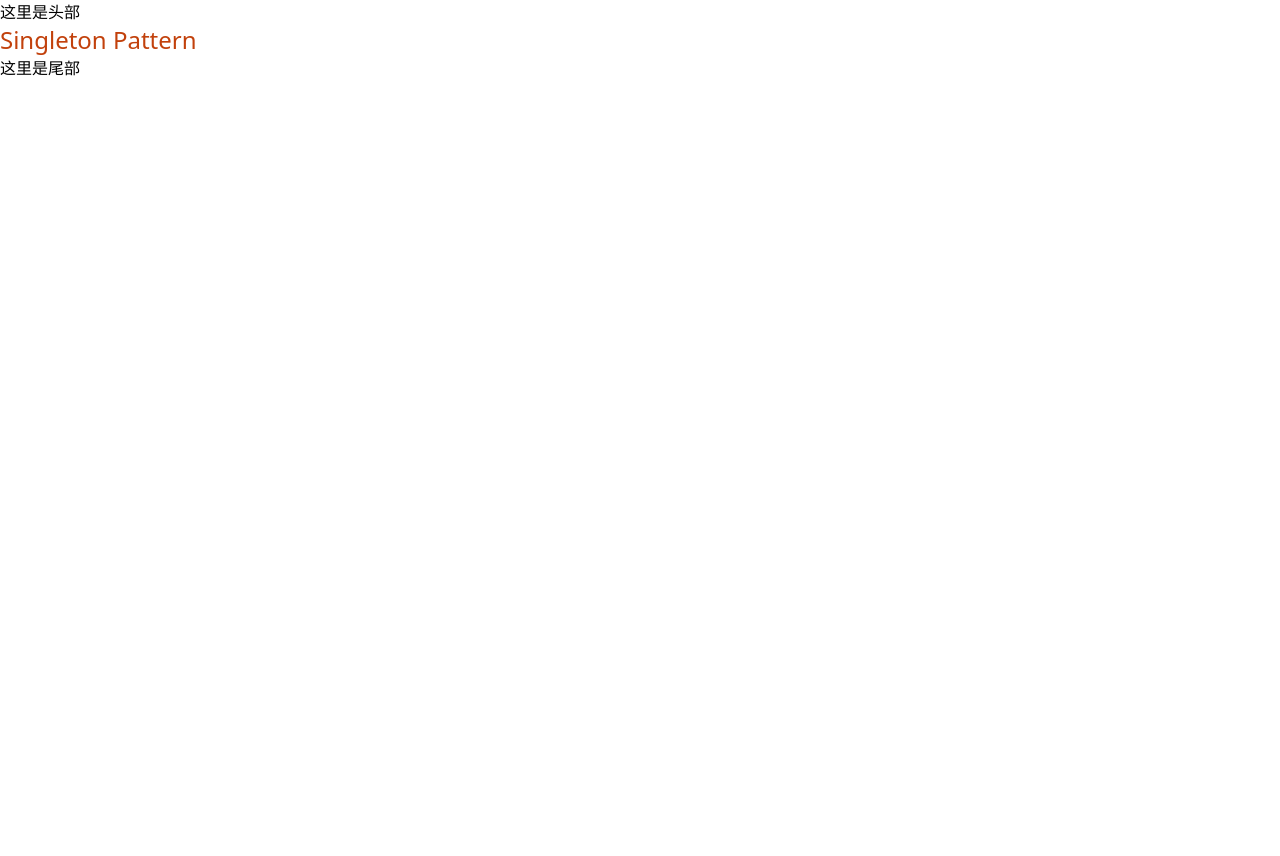
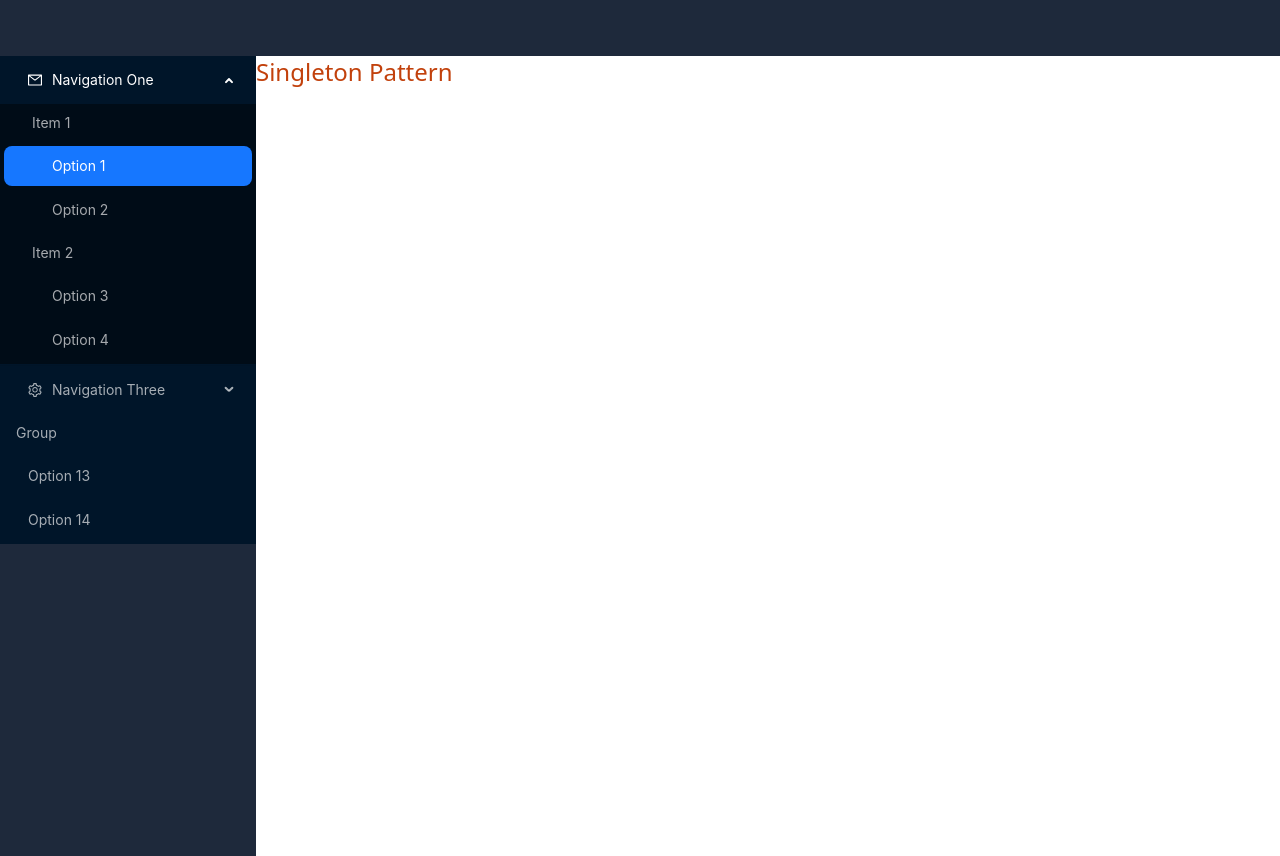
Before and after one commit to sumingcheng/ReactEase, a React (Vite) app: page / in a window 1280 px wide. Before the commit the page ends 800 px from the top, so only its background shows below. Built offline with nearby package versions, Linux system fonts and the light colour scheme.

Commit message:
两栏布局

```diff
--- /dev/null
+++ b/src/assets/less/layout.less
@@ -0,0 +1,15 @@
+.left {
+  position: absolute;
+  top: 3.5rem;
+  left: 0;
+  width: 256px;
+  height: 100%;
+}
+
+.right {
+  position: absolute;
+  top: 3.5rem;
+  left: 256px;
+  width: calc(100% - 256px);
+  height: 100%;
+}
--- a/src/layout/Menu.jsx
+++ b/src/layout/Menu.jsx
@@ -16,11 +16,6 @@ const items = [
     getItem('Item 1', 'g1', null, [getItem('Option 1', '1'), getItem('Option 2', '2')], 'group'),
     getItem('Item 2', 'g2', null, [getItem('Option 3', '3'), getItem('Option 4', '4')], 'group'),
   ]),
-  getItem('Navigation Two', 'sub2', <AppstoreOutlined/>, [
-    getItem('Option 5', '5'),
-    getItem('Option 6', '6'),
-    getItem('Submenu', 'sub3', null, [getItem('Option 7', '7'), getItem('Option 8', '8')]),
-  ]),
   {
     type: 'divider',
   },
@@ -32,7 +27,8 @@ const items = [
   ]),
   getItem('Group', 'grp', null, [getItem('Option 13', '13'), getItem('Option 14', '14')], 'group'),
 ]
-const App = () => {
+
+const MenuLeft = () => {
   const onClick = (e) => {
     console.log('click ', e)
   }
@@ -44,9 +40,10 @@ const App = () => {
           }}
           defaultSelectedKeys={['1']}
           defaultOpenKeys={['sub1']}
+          theme="dark"
           mode="inline"
           items={items}
       />
   )
 }
-export default App
+export default MenuLeft
--- a/src/layout/index.jsx
+++ b/src/layout/index.jsx
@@ -1,15 +1,16 @@
+import Menu from '@/layout/Menu.jsx'
+import '@/assets/less/layout.less'
 // 主框架
 const layout = ({ children }) => {
   return (
       <>
-        <header>这里是头部</header>
-        <main>
-          <div className="left"></div>
-          <div className="right">
-            {children}
-          </div>
-        </main>
-        <footer>这里是尾部</footer>
+        <header className="w-full h-14 bg-slate-800"></header>
+        <div className="left bg-slate-800">
+          <Menu></Menu>
+        </div>
+        <div className="right">
+          {children}
+        </div>
       </>
   )
 }
--- a/src/router/index.jsx
+++ b/src/router/index.jsx
@@ -23,4 +23,5 @@ function App () {
   )
 }
 
+
 export default App
```
Also changed, not shown: src/utils/Tools.jsx (added).
